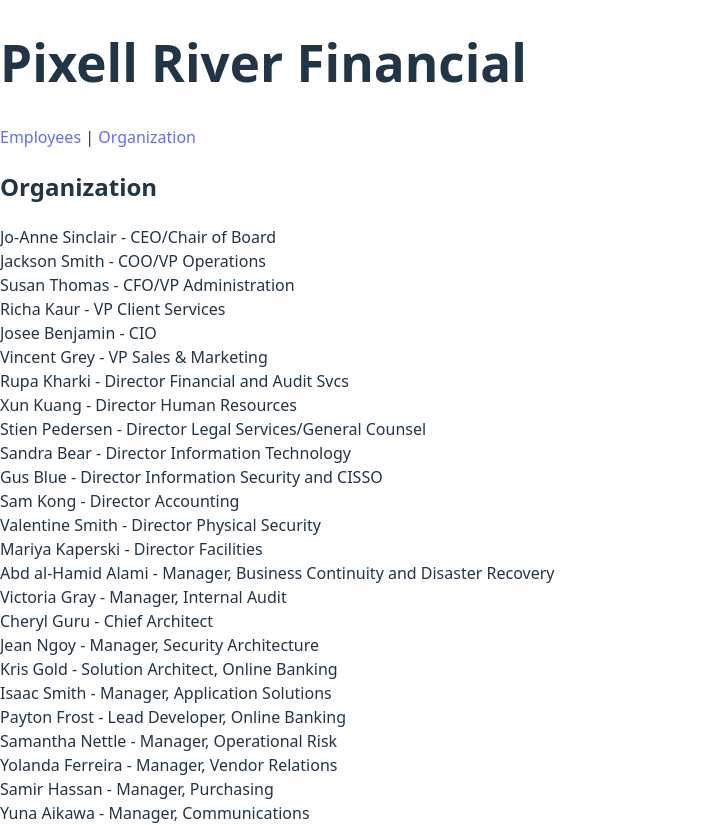
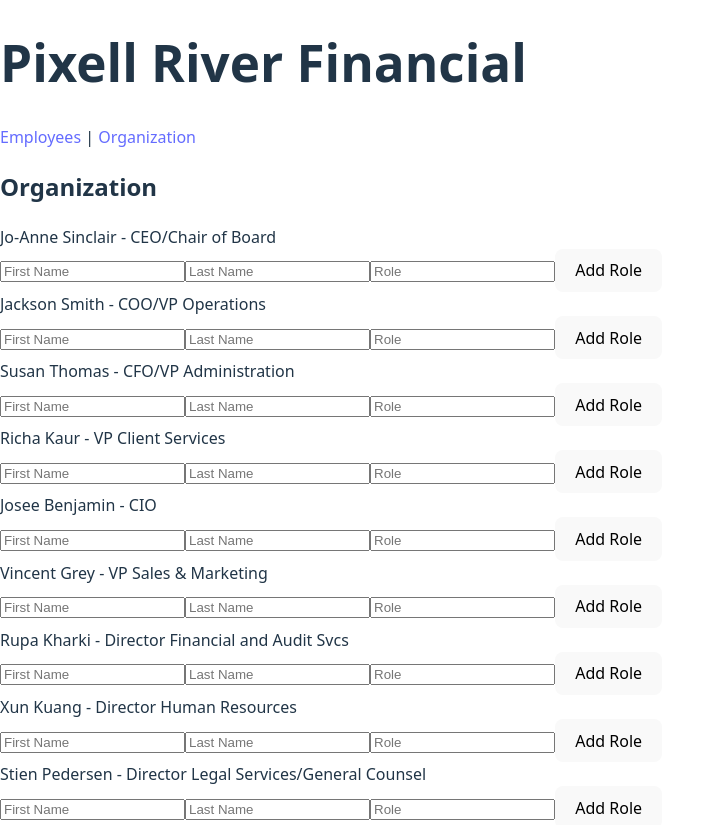
Before and after one commit to jjasleenn/pixell-river-lab1.1, a React (Vite) app in the folder pixell-river-directory/: page /organization in a window 1280 px wide. Shown: the top 825 px of the page, without its empty margins (0-705 px from the left). Built offline with nearby package versions, Linux system fonts and the light colour scheme.

Commit message:
Refactor Organization page to use organizationRepo and dynamic state management

```diff
--- a/pixell-river-directory/src/pages/Organization.tsx
+++ b/pixell-river-directory/src/pages/Organization.tsx
@@ -1,6 +1,14 @@
+import { useState } from "react";
 import { organization } from "../Data/organization";
+import { organizationRepo } from "../repositories/organizationRepo";
+import AddRoleForm from "../components/AddRoleForm";
 
 function Organization() {
+
+  const [setRoles] = useState(
+    organizationRepo.getRoles()
+  );
+
   return (
     <div>
       <h2>Organization</h2>
@@ -12,6 +20,8 @@
           </span>
           {" - "}
           <span>{person.role}</span>
+          <AddRoleForm setRoles={setRoles} />
+
         </div>
       ))}
     </div>
```
